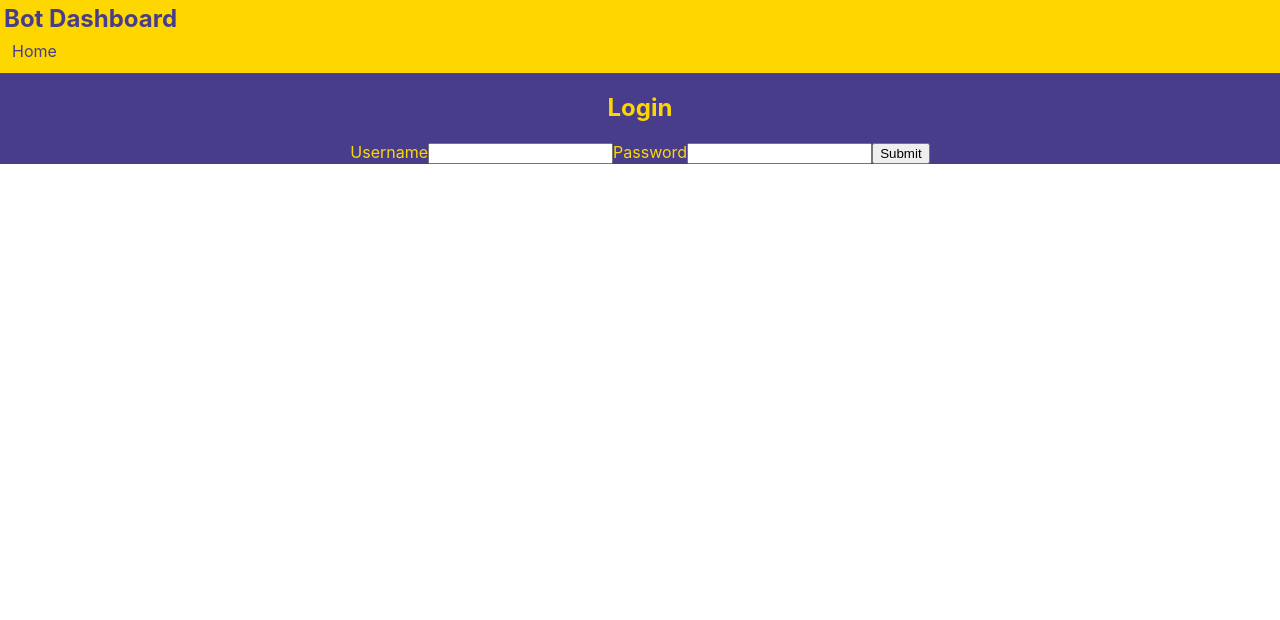
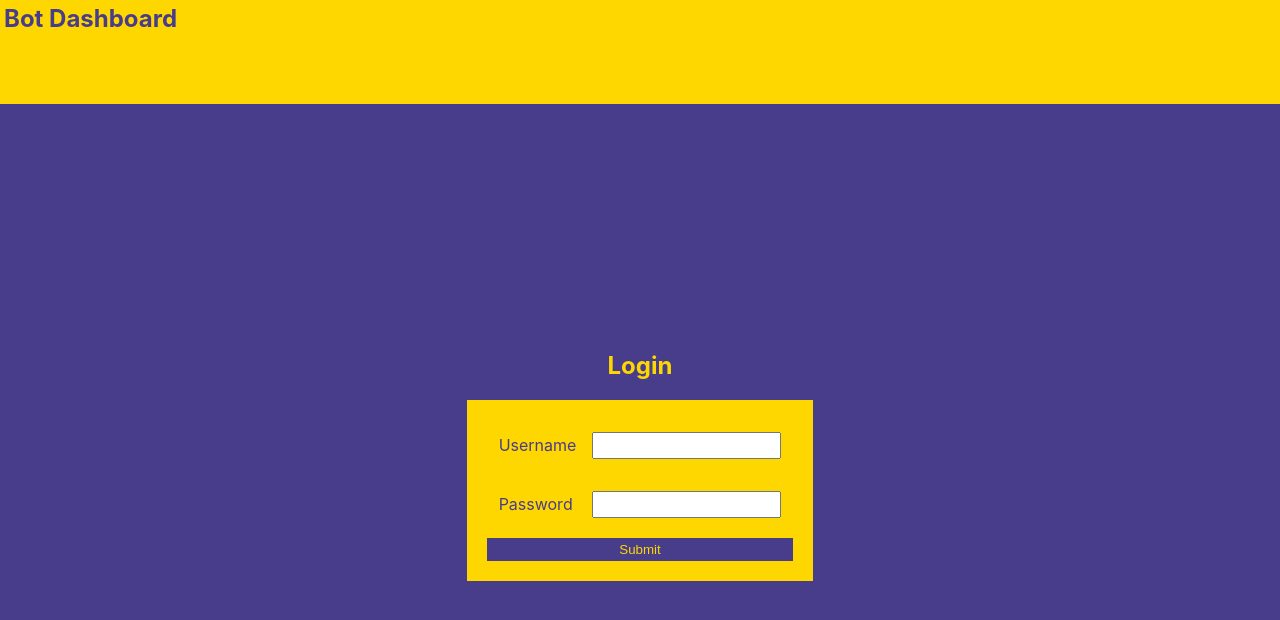
Before and after one commit to devon-wolf/minion-dashboard, a React (Create React App) app: page /login in a window 1280 px wide. Shown: the top 620 px of the page. Built offline with nearby package versions, Linux system fonts and the light colour scheme.

Commit message:
Add style improvements and remove unused home page

```diff
--- a/src/App.css
+++ b/src/App.css
@@ -3,6 +3,7 @@
 }
 
 main {
+  min-height: 88vh;
   display: flex;
   flex-direction: column;
   align-items: center;
@@ -10,3 +11,31 @@ main {
   background-color: darkslateblue;
   color: gold;
 }
+
+form {
+	background-color: gold;
+  color: darkslateblue;
+	padding: 1rem;
+	display: flex;
+	flex-direction: column;
+}
+
+form label {
+	padding: 1rem;
+	display: flex;
+	justify-content: space-between;
+	align-items: center;
+}
+
+form input {
+	margin-left: 1rem;
+	padding: .25rem;
+}
+
+form button {
+  background-color: darkslateblue;
+  color: gold;
+  border: none;
+  padding: .25rem;
+  margin: .25rem;
+}
--- a/src/App.js
+++ b/src/App.js
@@ -7,7 +7,6 @@ import {
 } from 'react-router-dom'
 import PrivateRoute from './PrivateRoute.js'
 import Header from './components/Header.js'
-import HomePage from './home/HomePage.js'
 import LoginPage from './auth/LoginPage.js'
 import ListPage from './list/ListPage.js'
 import NewEntryPage from './new/NewEntryPage.js'
@@ -40,11 +39,6 @@ export default class App extends Component {
         />
 
         <Switch>
-          <Route
-            path="/"
-            exact
-            render={(routerProps) => <HomePage {...routerProps} />}
-          />
 
           <Route
             path="/login"
@@ -56,7 +50,7 @@ export default class App extends Component {
           />
 
           <PrivateRoute
-            path="/list"
+            path="/"
             exact
             token={this.state.token}
             render={(routerProps) => <ListPage {...routerProps} />}
--- a/src/auth/LoginPage.js
+++ b/src/auth/LoginPage.js
@@ -5,7 +5,7 @@ export default class LoginPage extends Component {
 
 	handleFormSubmit = (user) => {
 		this.props.handleUserChange(user);
-		this.props.history.push('/search');
+		this.props.history.push('/');
 	}
 
 	render() {
--- a/src/components/Header.js
+++ b/src/components/Header.js
@@ -8,21 +8,13 @@ export default class Header extends Component {
 			<header className={style.header}>
 				<h2>Bot Dashboard</h2>
 
-				<NavLink
-						exact
-						activeClassName={style.current}
-						className={style.navItem}
-						to="/">
-						Home
-				</NavLink>
-
 				{this.props.token
 						?	<>
 							<NavLink
 								exact
 								activeClassName={style.current}
 								className={style.navItem}
-								to="/list">
+								to="/">
 								List
 							</NavLink>
 
--- a/src/components/Header.module.css
+++ b/src/components/Header.module.css
@@ -3,6 +3,7 @@
 	padding: .25rem;
 	position: sticky;
 	top: 0px;
+	height: 12vh;
 }
 
 .header h2 {
--- a/src/new/NewEntryPage.js
+++ b/src/new/NewEntryPage.js
@@ -3,7 +3,7 @@ import SingleEntryForm from './SingleEntryForm.js'
 
 export default class NewEntryPage extends Component {
 
-	returnToList = () => this.props.history.push('/list');
+	returnToList = () => this.props.history.push('/');
 
 	render() {
 		return (
--- a/src/utils/munge-utils.js
+++ /dev/null
@@ -1,5 +0,0 @@
-// copied this over because I thought the db might need regex, but that may not be the case; might only be needed on the backend later when connecting to the bot
-
-export function makeRegex(string) {
-	return new RegExp(string, 'gi');
-}
```
